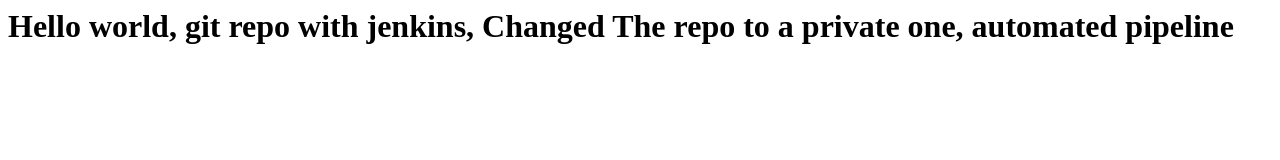
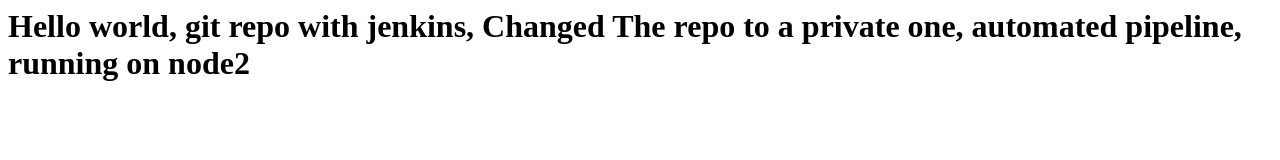
Before and after one commit to MohammadWS/devsecops-repo2, a plain HTML site: page index.html in a window 1280 px wide. Drawn offline with Linux system fonts and the light colour scheme.

Commit message:
Update header text in index.html

```diff
--- a/index.html
+++ b/index.html
@@ -1 +1 @@
-<h1> Hello world, git repo with jenkins, Changed The repo to a private one, automated pipeline  </h1>
+<h1> Hello world, git repo with jenkins, Changed The repo to a private one, automated pipeline, running on node2  </h1>
```
